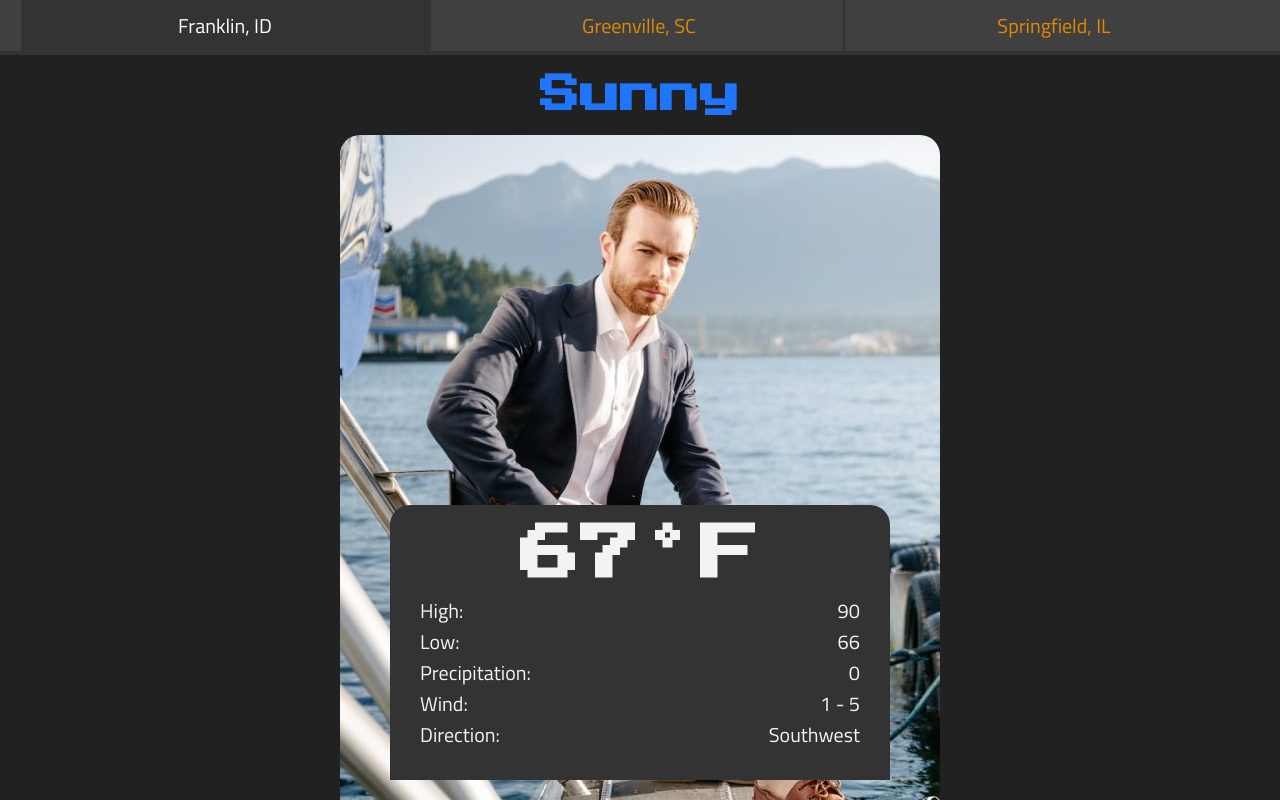
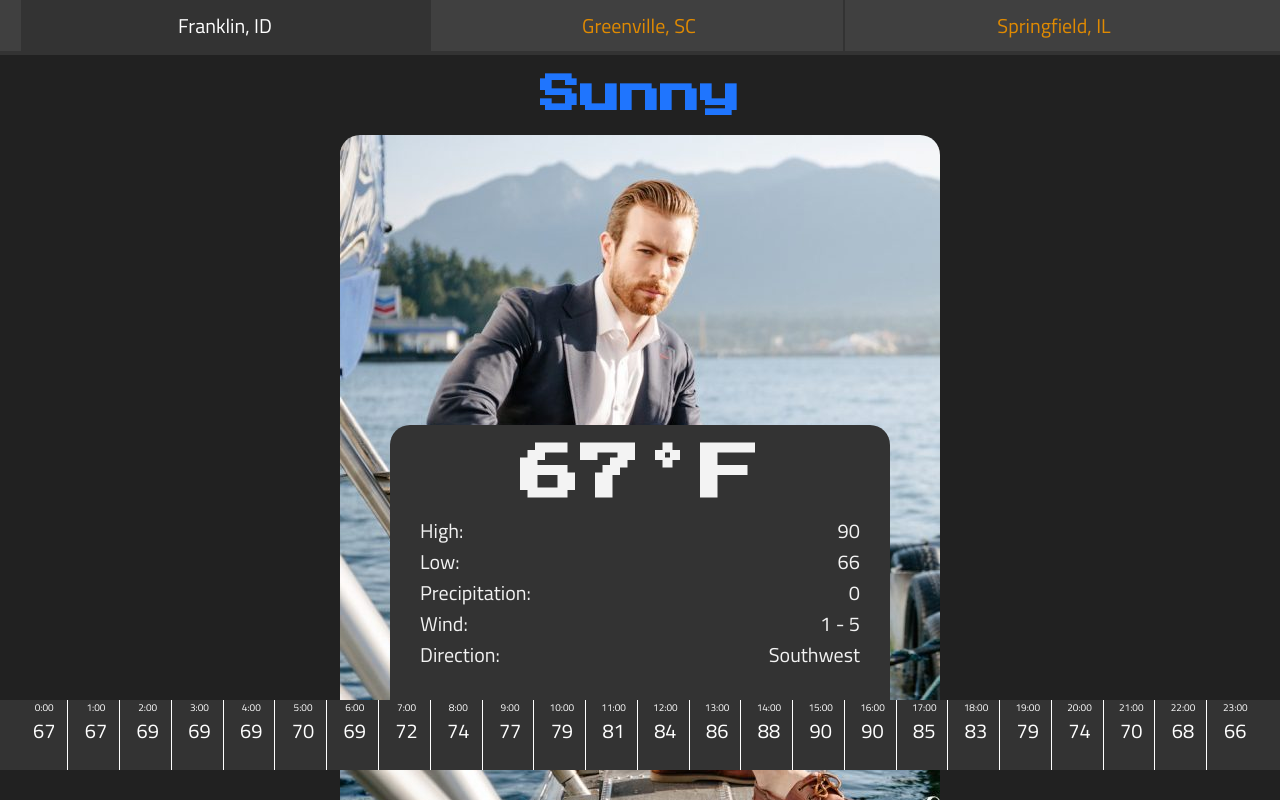
Before and after one commit to mclayson/mclayson.github.io, a plain HTML site: page homework/weatherapp.html in a window 1280 px wide. Drawn offline with Linux system fonts and the light colour scheme.

Commit message:
Updated Weather App

```diff
--- a/homework/weatherapp.html
+++ b/homework/weatherapp.html
@@ -29,7 +29,7 @@
             </figure>
             <section class='info-container'>
                 <h2>67&deg;F</h2>
-                <div>
+                <div id="data">
                     <ul>
                         <li>High:<span id="high">90</span></li>
                         <li>Low:<span id="low">66</span></li>
@@ -40,6 +40,34 @@
                 </div>
             </section>
 
+            <div class="hourly-data">
+                <ul id="hourly-list">
+                    <li><div>0:00</div><div>67</div></li>
+                    <li><div>1:00</div><div>67</div></li>
+                    <li><div>2:00</div><div>69</div></li>
+                    <li><div>3:00</div><div>69</div></li>
+                    <li><div>4:00</div><div>69</div></li>
+                    <li><div>5:00</div><div>70</div></li>
+                    <li><div>6:00</div><div>69</div></li>
+                    <li><div>7:00</div><div>72</div></li>
+                    <li><div>8:00</div><div>74</div></li>
+                    <li><div>9:00</div><div>77</div></li>
+                    <li><div>10:00</div><div>79</div></li>
+                    <li><div>11:00</div><div>81</div></li>
+                    <li><div>12:00</div><div>84</div></li>
+                    <li><div>13:00</div><div>86</div></li>
+                    <li><div>14:00</div><div>88</div></li>
+                    <li><div>15:00</div><div>90</div></li>
+                    <li><div>16:00</div><div>90</div></li>
+                    <li><div>17:00</div><div>85</div></li>
+                    <li><div>18:00</div><div>83</div></li>
+                    <li><div>19:00</div><div>79</div></li>
+                    <li><div>20:00</div><div>74</div></li>
+                    <li><div>21:00</div><div>70</div></li>
+                    <li><div>22:00</div><div>68</div></li>
+                    <li><div>23:00</div><div>66</div></li>
+                </ul>
+            </div>
         </main>
         <footer>
             <ul>
--- a/style.css
+++ b/style.css
@@ -14,7 +14,7 @@ html, body {
     min-width: 300px;
 }
 
-@media(max-width: 500px) {
+@media screen and (max-width: 500px) {
     html, body {
         font-size: 16px;
     }
--- a/weatherstyle.css
+++ b/weatherstyle.css
@@ -120,6 +120,48 @@ ul {
     margin: .5em;
 }
 
-li span {
+#data ul li span {
     float: right;
 }
+
+.hourly-data {
+    display: none;
+    background-color: #333333;
+    width: 100%;
+    position: absolute;
+    bottom: 30px;
+    height: 70px;
+}
+
+#hourly-list li {
+    display: inline-block;
+    border-right: solid white 1px;
+    height: 100%;
+    width: 3.7%;
+    min-width: 2.2em;
+    color: white;
+}
+
+#hourly-list li:last-child {
+    border-right: none;
+}
+
+.hourly-data ul {
+    margin: 0;
+    height: 100%;
+}
+
+@media screen and (min-width: 900px) {
+    .hourly-data {
+        display: block;
+    }
+    section.info-container {
+        bottom: 100px;
+    }
+}
+
+@media screen and (max-width: 1400px) {
+    #hourly-list li div:first-child {
+        font-size: .5em;
+    }
+}
```
